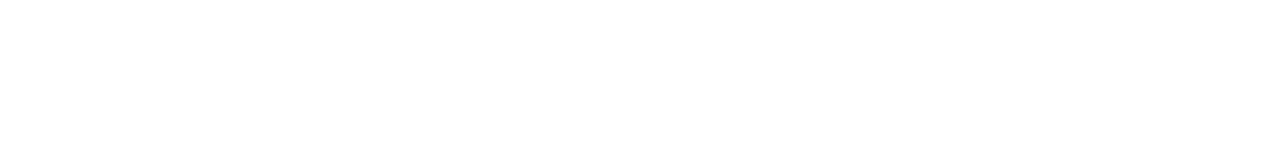
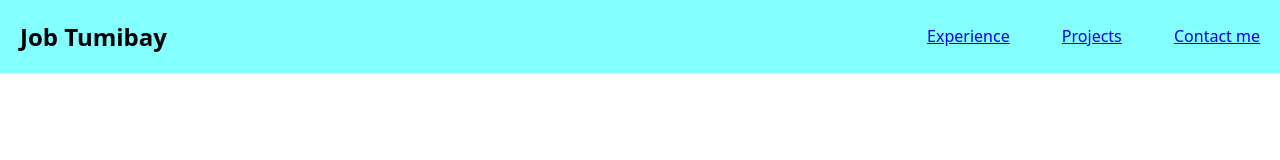
Before and after one commit to jtum4545/web-dev-portfolio, a plain HTML site: page index.html in a window 1280 px wide. Drawn offline with Linux system fonts and the light colour scheme.

Commit message:
Basic navbar and boilerplate

```diff
--- a/index.html
+++ b/index.html
@@ -8,6 +8,15 @@
     <link rel="stylesheet" href="./styles.css">
 </head>
 <body>
+    <nav class="nav-bar">
+        <h1>Job Tumibay</h1>
+        <div class="nav-links">
+            <a href="./pages/experience.html">Experience</a>
+            <a href="./pages/previous-works.html">Projects</a>
+            <a href="./pages/contact.html">Contact me</a>
+        </div>
+
+    </nav>
 
     <script src="./index.js"></script>
 </body>
--- a/styles.css
+++ b/styles.css
@@ -0,0 +1,19 @@
+html {
+    font-family: system-ui, -apple-system, BlinkMacSystemFont, 'Segoe UI', Roboto, Oxygen, Ubuntu, Cantarell, 'Open Sans', 'Helvetica Neue', sans-serif;
+}
+
+body{
+    margin:0;
+}
+
+nav {
+    display: flex;
+    align-items: center;
+    justify-content: space-between;
+    background-color: rgba(0, 255, 255, 0.484);
+    padding: 0px 20px 0px 20px;
+}
+
+a{
+  margin-left: 3rem;
+}
```
Also changed, not shown: pages/contact.html (added, +12 -0 lines), pages/previous-works.html (+12 -0 lines), pages/skills.html (deleted), 1 other file.
